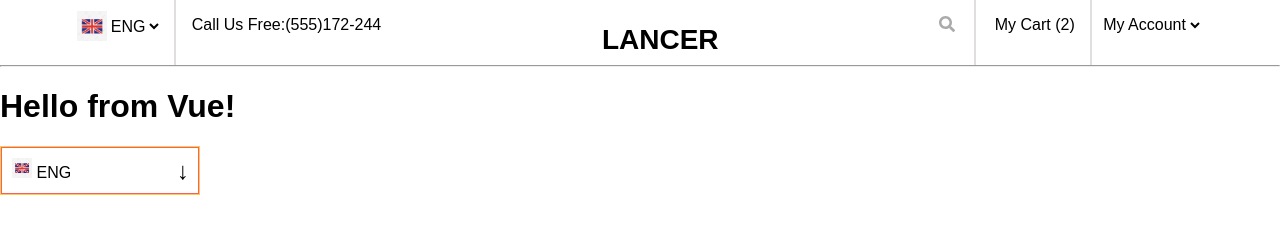
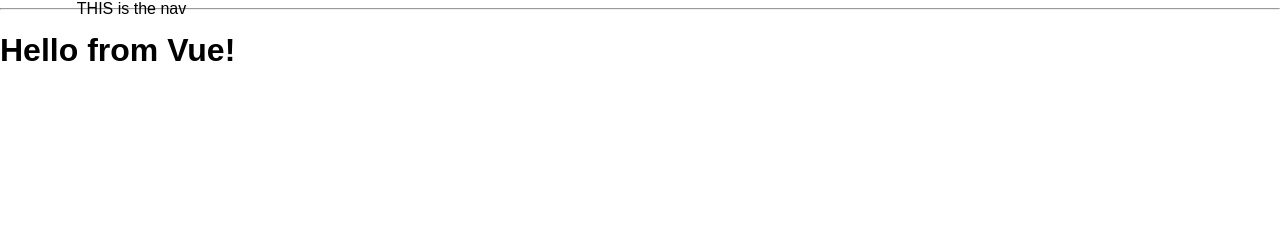
Before and after one commit to menaSami/ecommerce, a website: page public/index.html in a window 1280 px wide. Drawn offline with Linux system fonts and the light colour scheme.

Commit message:
i just started the navgetion bar again

```diff
--- a/public/css/style.css
+++ b/public/css/style.css
@@ -301,8 +301,7 @@ a.link, a[href^="http"], a[target="_blank"] {
  * The options
  */
 .options {
-  border: 1px solid #f4cf54;
-  width: 200px;
+  width: 100px;
   position: relative;
 }
 
@@ -323,7 +322,7 @@ a.link, a[href^="http"], a[target="_blank"] {
   top: 0;
   right: 0;
   padding: 10px;
-  font-size: 1.5em;
+  font-size: 1.3em;
 }
 
 .options .active {
--- a/public/index.html
+++ b/public/index.html
@@ -14,14 +14,18 @@
     -->
   <main id="app">
     <!-- NavBar Contact Us And Cart -->
-    <div class="container">
+    <!-- <div class="container">
       <div class="navbar">
+        <div class="options">
+          <div class="item selected"><img height="20" width="20" src="img/lang/en.jpg" alt="EN img" /> <span>EN</span></div>
+          <ul class="ul">
+            <li :class="['item', { 'active' : lang == 'en' }]" v-for="lang in ['en', 'ar']">
+              <img :src="'img/lang/'+ lang.toLowerCase() +'.jpg'" :alt="lang.toUpperCase() + 'img'"  height="20" width="30" />
+              <span>{{ lang.toUpperCase() }}</span>
+            </li>
+          </ul>
+        </div>
         <div class="lang-call-us">
-          <img src="img/british.jpg" alt="this is img" />
-          <select id="lang">
-            <option>ENG</option>
-            <option>Arb</option>
-          </select>
           <p>Call Us Free:(555)172-244</p>
         </div>
         <div class="logo">
@@ -31,22 +35,25 @@
           <p> <i class="fas fa-search"></i> My Cart (2) <select  id="acc"><option value="account">My Account</option></select></p>
         </div>
       </div>
-    </div>
+    </div> -->
+
+    <!--
+      -- The new Navgetion bar
+      -->
+    <nav style="border: 1px soild green;">
+      <div class="container">
+        THIS is the nav
+      </div>
+    </nav>
 
     <hr />
 
     <h1>{{ message }}</h1>
 
-    <div class="options">
-      <div class="item selected"><img height="20" width="20" src="img/british.jpg" alt="ENG img" /> <span>ENG</span></div>
-      <ul class="ul">
-        <li class="item active"><img height="20" width="20" src="img/british.jpg" alt="ENG img" /> <span>ENG</span></li>
-        <li class="item"><img height="20" width="20" src="img/british.jpg" alt="ARB img" /> <span>ARB</span></li>
-      </ul>
-    </div>
+
   </main>
 
-  <!-- NavBar Heder List -->
+  <!-- The Javascript Files -->
   <script src="js/fontawesome-all.min.js"></script>
   <script src="js/vue.js"></script>
   <script src="js/script.js"></script>
```
Also changed, not shown: public/css/style.min.css, public/img/lang/ar.jpg (added), public/img/lang/en.jpg (added), 1 other file.
